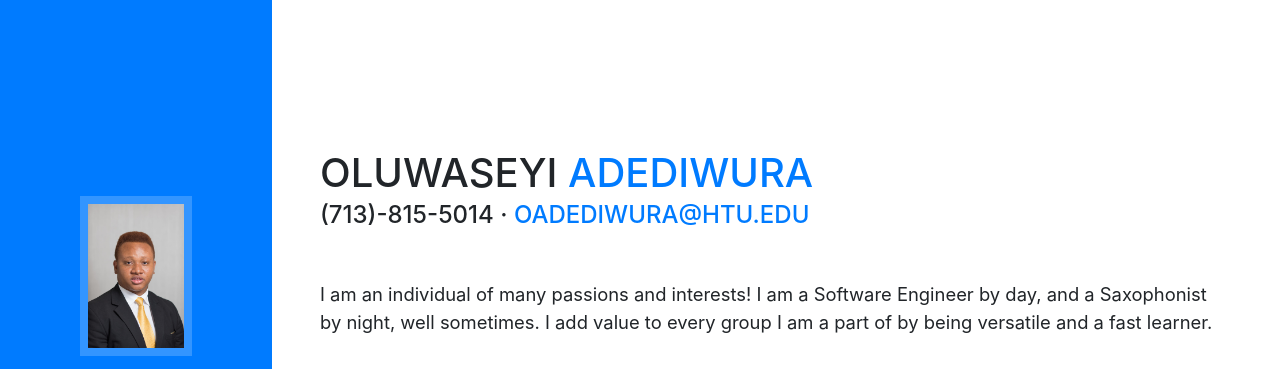
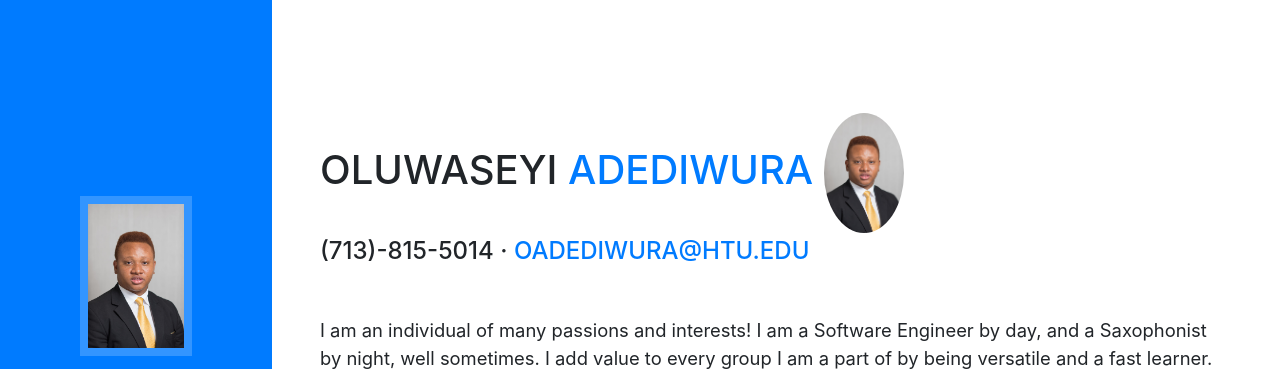
Before and after one commit to mchinedo/oadediwura.github.io, a website with bundled scripts: page index.html in a window 1280 px wide. Shown: the top 369 px of the page. Built offline with nearby package versions, Linux system fonts and the light colour scheme; a web font is replaced by a local one.

Commit message:
Added image to name index.html

```diff
--- a/index.html
+++ b/index.html
@@ -66,6 +66,7 @@
         <div class="my-auto">
           <h1 class="mb-0">Oluwaseyi
             <span class="text-primary">Adediwura</span>
+             <img class="rounded-circle" src="img/headshot.jpg" height="120">
           </h1>
           <div class="subheading mb-5">(713)-815-5014 ·
             <a href="mailto:name@email.com">oadediwura@htu.edu</a>
```
